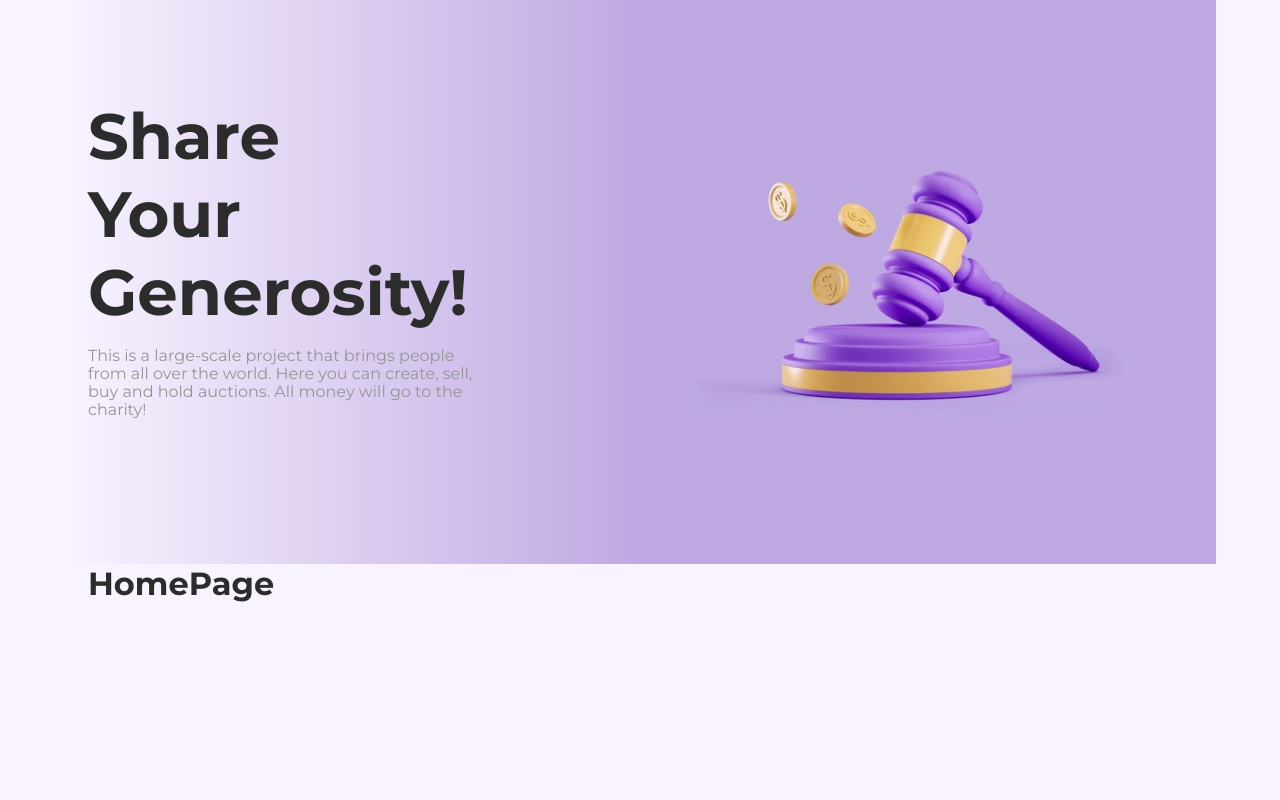
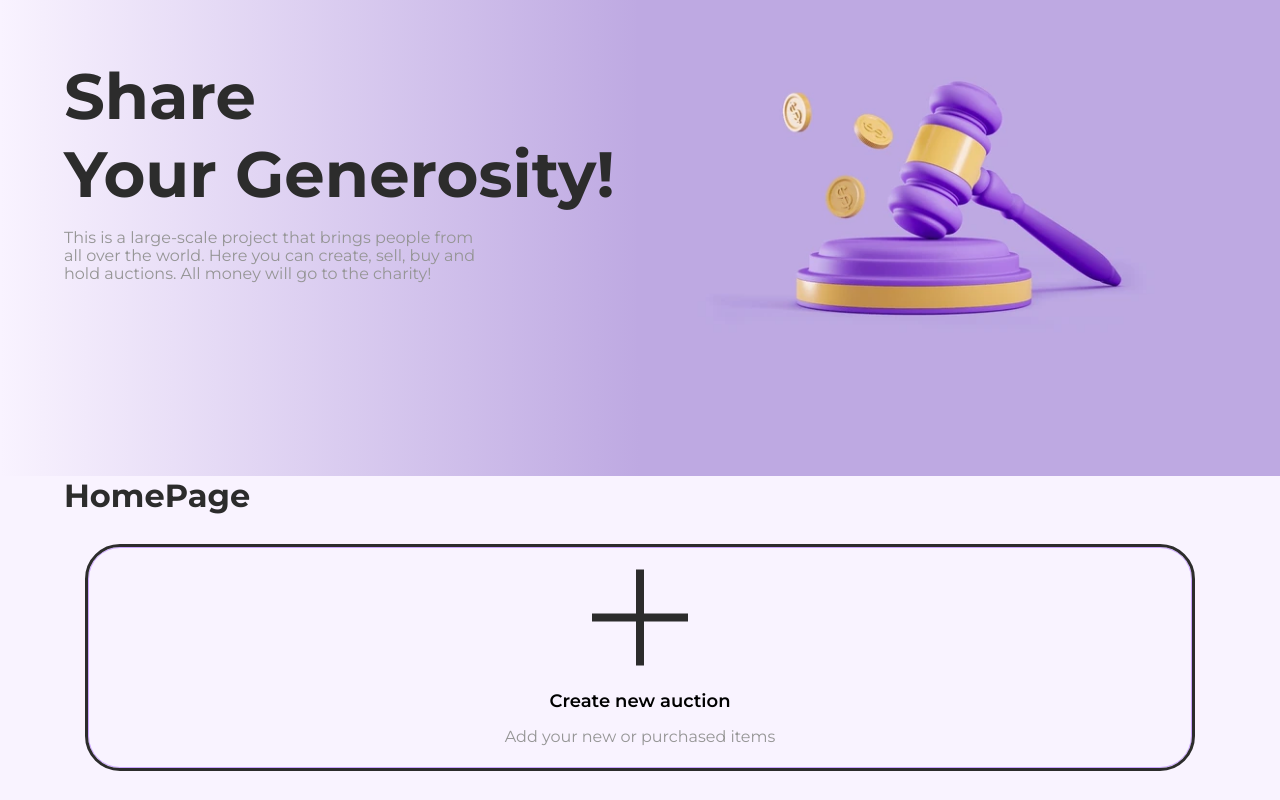
Before and after one commit to f-ogoog/auction, a Next.js app in the folder auction-web/: page / in a window 1280 px wide. Shown: the part 224-1024 px from the top of the page. Before the commit the page ends 827 px from the top, so only its background shows below. Built offline with nearby package versions, Linux system fonts and the light colour scheme.

Commit message:
add download button

```diff
--- a/auction-web/src/app/layout.tsx
+++ b/auction-web/src/app/layout.tsx
@@ -1,6 +1,5 @@
-import Header from "@/components/common/layout/header";
 import theme from "@/styles/theme";
-import { Container, ThemeProvider } from "@mui/material";
+import { ThemeProvider } from "@mui/material";
 import type { Metadata } from "next";
 
 import "@/styles/global-styles.scss";
@@ -21,8 +20,7 @@ export default function RootLayout({
     <html lang="en">
       <ThemeProvider theme={theme}>
         <body>
-          <Header />
-          <Container>{children}</Container>
+          {children}
         </body>
       </ThemeProvider>
     </html>
--- a/auction-web/src/app/page.tsx
+++ b/auction-web/src/app/page.tsx
@@ -1,11 +1,14 @@
-import { PageBanner } from "@/components/common/layout/banner/types";
+import {PageBanner} from "@/components/common/layout/banner/types";
 import PageLayout from "@/components/common/layout/page-layout";
 import HomePage from "@/components/templates/home-page";
+import DownloadButton from "@/components/common/ui/download-button";
+import {Download} from "@/components/common/ui/download-button/types";
 
 export default function Home() {
   return (
     <PageLayout pageBanner={PageBanner.HOME}>
       <HomePage />
+        <DownloadButton download={Download.CREATE}/>
     </PageLayout>
   );
 }
--- /dev/null
+++ b/auction-web/src/components/common/ui/download-button/DownloadButton.styles.ts
@@ -0,0 +1,36 @@
+import { SxProps } from '@mui/system';
+import { Theme } from '@mui/material/styles';
+
+export const buttonContainer: SxProps<Theme> = {
+    paddingTop: '32px',
+    paddingBottom: '32px',
+};
+
+export const textContainer: SxProps<Theme> = {
+    marginBottom: '16px',
+};
+
+export const buttonContent: SxProps<Theme> = {
+    display: 'flex',
+    flexDirection: 'column',
+    alignItems: 'center',
+    justifyContent: 'center',
+    textTransform: 'none',
+    borderRadius: "32px",
+    outline: "3px solid",
+    outlineColor: "gray.900",
+    backgroundColor: "white",
+    "& .MuiTypography-root": textContainer,
+};
+export const description: SxProps<Theme> = {
+    color: "gray.200",
+};
+
+export const svgContainer: SxProps<Theme> = {
+    marginBottom: "16px",
+    marginTop: "16px",
+}
+
+export const title: SxProps<Theme> = {
+    color: "black",
+}
--- /dev/null
+++ b/auction-web/src/components/common/ui/download-button/DownloadButton.tsx
@@ -0,0 +1,33 @@
+import React from "react";
+import { Download } from "@/components/common/ui/download-button/types";
+import { getFiles } from "@/components/common/ui/download-button/utils/get-files";
+import Button from "@mui/material/Button";
+import * as styles from './DownloadButton.styles';
+import { Container, Typography } from "@mui/material";
+
+interface DownloadButtonProps {
+    download: Download;
+}
+
+const DownloadButton: React.FC<DownloadButtonProps> = ({ download }) => {
+    const { title, description } = getFiles(download);
+
+    return (
+        <Container sx={styles.buttonContainer}>
+            <Button
+                fullWidth
+                disableElevation
+                variant="outlined"
+                sx={styles.buttonContent}
+            >
+                <Container sx={styles.svgContainer}>
+                <img src="/icons/plus.svg" alt="plus" />
+                </Container>
+                <Typography sx={styles.title} variant="body1SemiBold">{title}</Typography>
+                <Typography sx={styles.description} variant="body2">{description}</Typography>
+            </Button>
+        </Container>
+    );
+};
+
+export default DownloadButton;
--- /dev/null
+++ b/auction-web/src/components/common/ui/download-button/index.ts
@@ -0,0 +1 @@
+export { default } from './DownloadButton'
--- /dev/null
+++ b/auction-web/src/components/common/ui/download-button/types/index.ts
@@ -0,0 +1,4 @@
+export enum Download {
+    UPLOAD = "upload",
+    CREATE = "create",
+}
--- /dev/null
+++ b/auction-web/src/components/common/ui/download-button/utils/get-files.ts
@@ -0,0 +1,17 @@
+import { Download } from "../types";
+
+export const getFiles = (download: Download) => {
+    switch (download) {
+        case Download.UPLOAD:
+            return {
+                title: "Upload file",
+                description:
+                    "PNG, JPG, JPEG, WEBP, Max 1 Mb",
+            };
+        case Download.CREATE:
+            return {
+                title: "Create new auction",
+                description: "Add your new or purchased items",
+            };
+    }
+};
```
Also changed, not shown: auction-web/public/icons/plus.svg (added).
